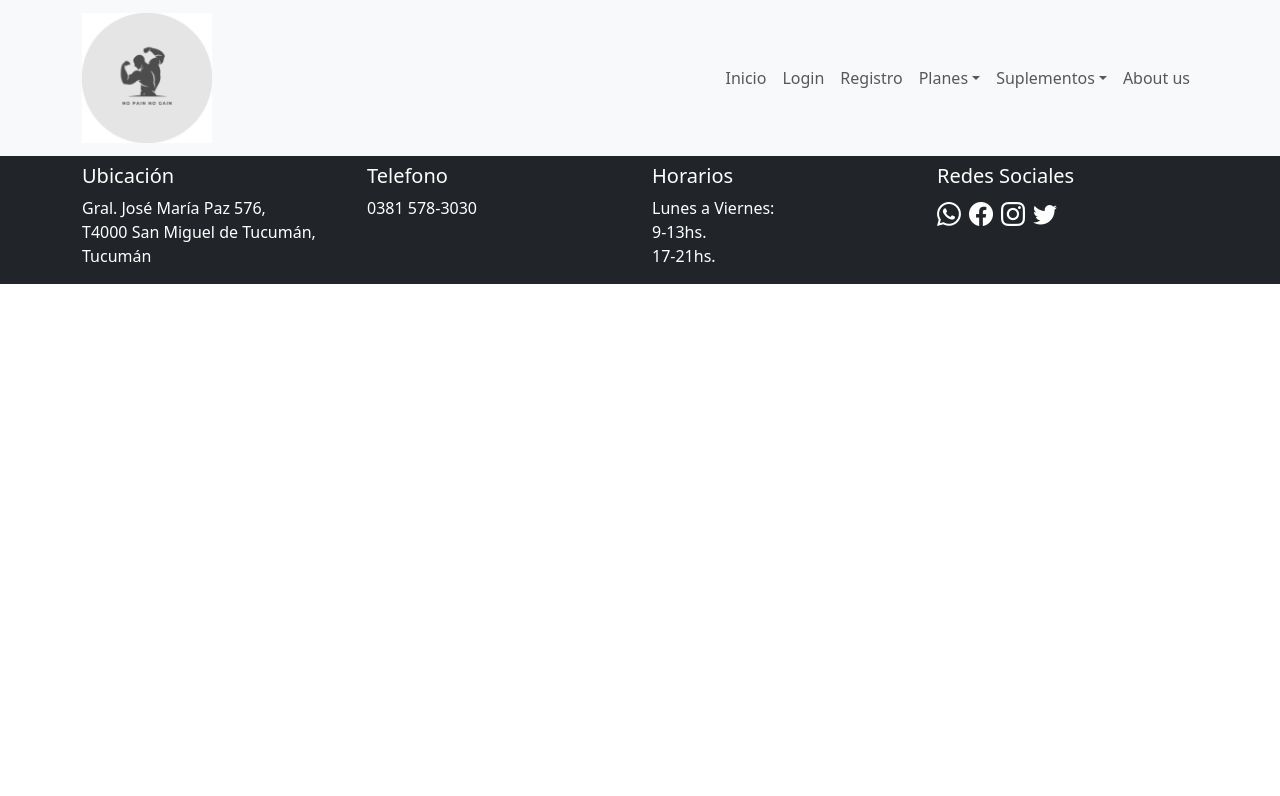
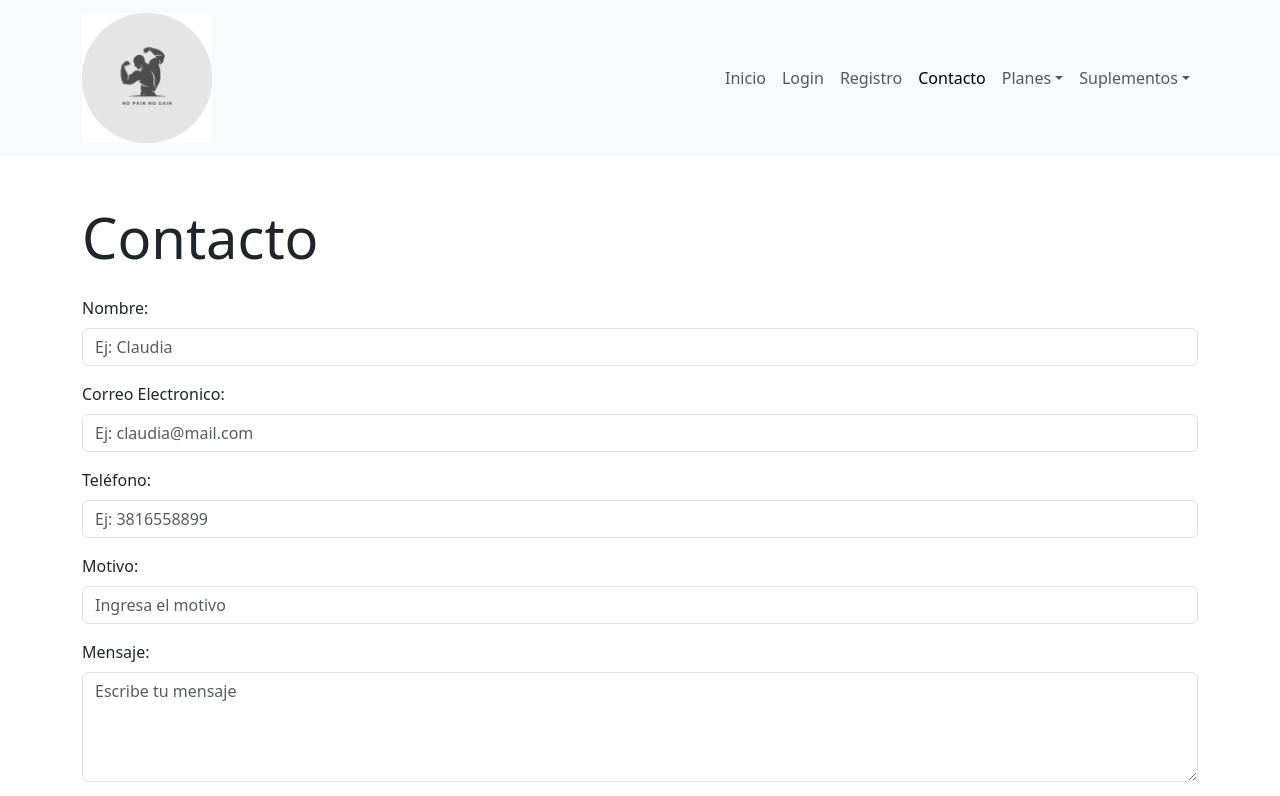
Before and after one commit to cristiandcode/Gimnasio, a React (Vite) app: page /Contacto in a window 1280 px wide. Shown: the top 796 px of the page. Built offline with nearby package versions, Linux system fonts and the light colour scheme.

Commit message:
se agrego la pagina de contacto y el formulario

```diff
--- a/src/App.jsx
+++ b/src/App.jsx
@@ -5,12 +5,12 @@ import Footer from "./components/common/Footer";
 import Menu from "./components/common/Menu";
 import { BrowserRouter, Route, Routes } from "react-router-dom";
 import Inicio from "./components/pages/Inicio";
-import Administrador from "./components/pages/Administrador";
 import Login from "./components/pages/Login";
 import Registro from "./components/pages/Registro";
 import { useState } from "react";
 import RutasProtegidas from "./components/routes/RutasProtegidas";
 import ListaRutasAdministrador from "./components/routes/ListaRutasAdministrador";
+import Contacto from "./components/pages/Contacto";
 
 function App() {
   const usuario = JSON.parse(localStorage.getItem("usuarioGym")) || {};
@@ -38,8 +38,8 @@ function App() {
           path="/Login/"
           element={<Login setUsuarioLogueado={setUsuarioLogueado}></Login>}
         ></Route>
- index
         <Route exact path="/Registro/" element={<Registro></Registro>}></Route>{" "}
+        <Route exact path="/Contacto/" element={<Contacto></Contacto>}></Route>
       </Routes>
       <Footer></Footer>
     </BrowserRouter>
--- a/src/components/common/Menu.jsx
+++ b/src/components/common/Menu.jsx
@@ -45,6 +45,9 @@ const Menu = ({ usuarioLogueado, setUsuarioLogueado }) => {
                 </NavLink>
               </>
             )}
+            <NavLink end className="nav-link" to="/contacto">
+              Contacto
+            </NavLink>
             <NavDropdown
               title="Planes"
               id="basic-nav-dropdown"
@@ -68,9 +71,6 @@ const Menu = ({ usuarioLogueado, setUsuarioLogueado }) => {
               <NavDropdown.Item>Aminoacidos</NavDropdown.Item>
               <NavDropdown.Item>Multivitaminicos</NavDropdown.Item>
             </NavDropdown>
-            <NavLink end className="nav-link" to="/about">
-              About us
-            </NavLink>
           </Nav>
         </Navbar.Collapse>
       </Container>
--- /dev/null
+++ b/src/components/pages/Contacto.jsx
@@ -0,0 +1,40 @@
+import { Button, Container, Form } from "react-bootstrap";
+
+const Contacto = () => {
+  return (
+    <Container className="mainSection">
+      <h1 className="display-4 mt-5">Contacto</h1>
+      <Form className="my-4">
+        <Form.Group className="mb-3" controlId="formNombre">
+          <Form.Label>Nombre:</Form.Label>
+          <Form.Control type="text" placeholder="Ej: Claudia" />
+        </Form.Group>
+        <Form.Group className="mb-3" controlId="formEmail">
+          <Form.Label>Correo Electronico:</Form.Label>
+          <Form.Control type="email" placeholder="Ej: claudia@mail.com" />
+        </Form.Group>
+        <Form.Group className="mb-3" controlId="formTelefono">
+          <Form.Label>Teléfono:</Form.Label>
+          <Form.Control type="tel" placeholder="Ej: 3816558899" />
+        </Form.Group>
+        <Form.Group className="mb-3" controlId="formMotivo">
+          <Form.Label>Motivo:</Form.Label>
+          <Form.Control type="text" placeholder="Ingresa el motivo" />
+        </Form.Group>
+        <Form.Group className="mb-3" controlId="formMesaje">
+          <Form.Label>Mensaje:</Form.Label>
+          <Form.Control
+            as="textarea"
+            rows={4}
+            placeholder="Escribe tu mensaje"
+          />
+        </Form.Group>
+        <Button variant="dark" type="submit">
+          Enviar
+        </Button>
+      </Form>
+    </Container>
+  );
+};
+
+export default Contacto;
--- a/src/components/pages/Login.jsx
+++ b/src/components/pages/Login.jsx
@@ -39,7 +39,7 @@ const Login = ({ setUsuarioLogueado }) => {
           <Form.Label>Correo electronico:</Form.Label>
           <Form.Control
             type="email"
-            placeholder="claudia@mail.com"
+            placeholder="Ej: claudia@mail.com"
             {...register("email", {
               required: "El correo es obligatorio",
               minLength: {
```
